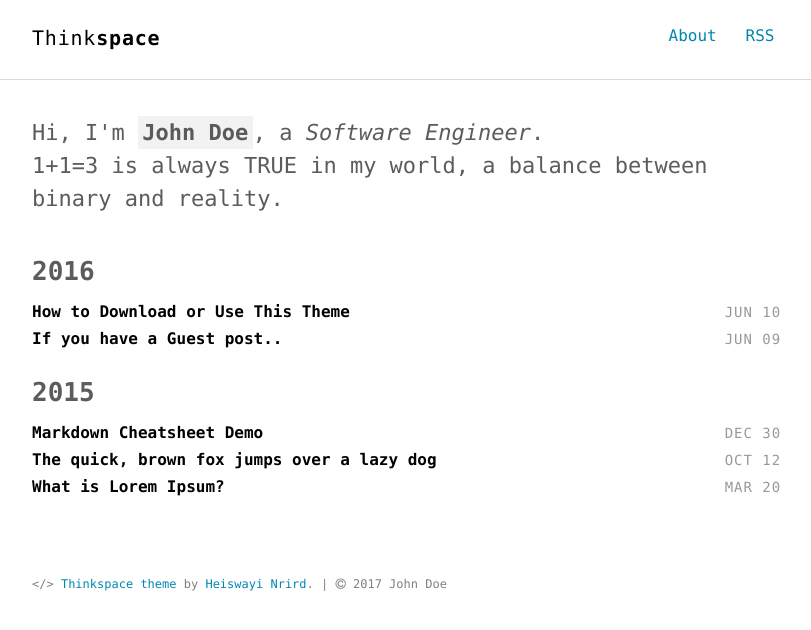
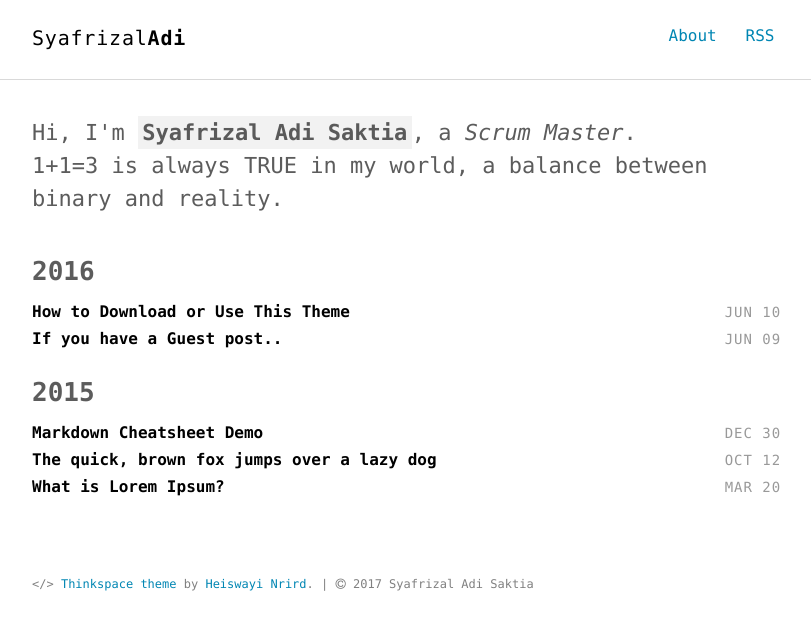
Before and after one commit to syafrizaladi/saktia, a Jekyll site: the page built from index.html, in a window 1280 px wide. Shown: the top 630 px of the page, without its empty margins (232-1043 px from the left). Built offline with Jekyll 4.4.1, drawn with Linux system fonts in a browser that asks for light colours.

Commit message:
Update _config.yml

```diff
--- a/_config.yml
+++ b/_config.yml
@@ -1,17 +1,17 @@
 
 # SEO settings
-title: "Think"
-title2: "space" # default: ""
+title: "Syafrizal"
+title2: "Adi" # default: ""
 description: "Just another minimalist Jekyll theme for technical writing."
 keywords: "Jekyll, theme, free, download, SEO, blog, web, minimalist, thinkspace"
-url: http://heiswayi.github.io/thinkspace # site url
+url: syafrizaladi.github.io # site url
 baseurl: "" # apply repo name if use it under gh-pages branch
 # baseurl: null # apply null if repo name is something like username.github.io
 
 google_analytics: UA-XXXXX-XX
-repo: http://github.com/heiswayi/thinkspace
+repo: syafrizaladi.github.io
 disqus_shortname: "hnbloggithub"
-twitter_username: "HeiswayiNrird"
+twitter_username: "syafrizaladi"
 comments: true
 
 # Build settings
@@ -29,16 +29,16 @@ sass:
 
 # Author settings
 author:
-  name     : "John Doe"
-  job      : "Software Engineer"
+  name     : "Syafrizal Adi Saktia"
+  job      : "Scrum Master"
   bio      : "1+1=3 is always TRUE in my world, a balance between binary and reality."
   thumb    : /images/author.jpg
-  email    : hnrird@gmail.com
-  url      : http://heiswayi.github.io
-  github   : http://github.com/heiswayi
-  twitter  : http://twitter.com/HeiswayiNrird
-  facebook : https://www.facebook.com/heiswayi.nrird
-  linkedin : http://linkedin.com/in/nrird
+  email    : syafrizaladi@saktia.com
+  url      : http://syafrizaladi.github.io
+  github   : http://github.com/syafrizaladi
+  twitter  : http://twitter.com/syafrizaladi
+  facebook : https://www.facebook.com/Syafrizal.Adi.Saktia
+  linkedin : https://www.linkedin.com/in/saktia/
 
 # social settings
 og_locale: "en_US"
```
